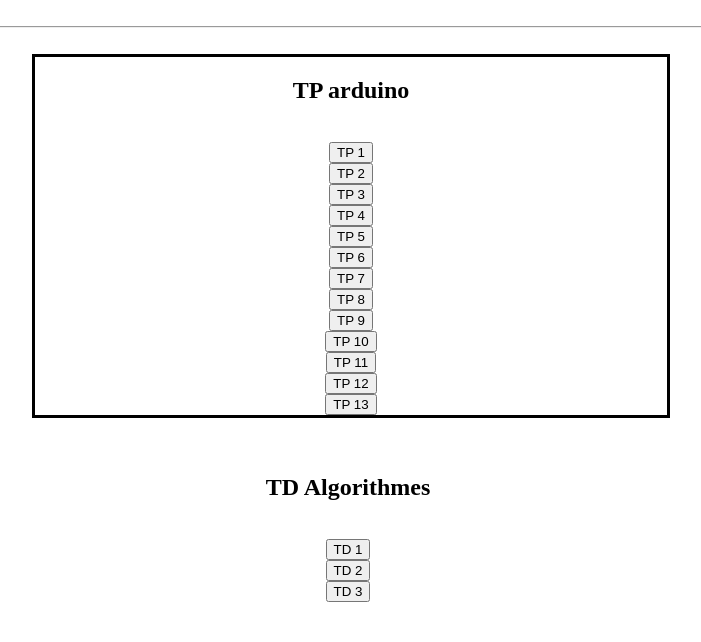
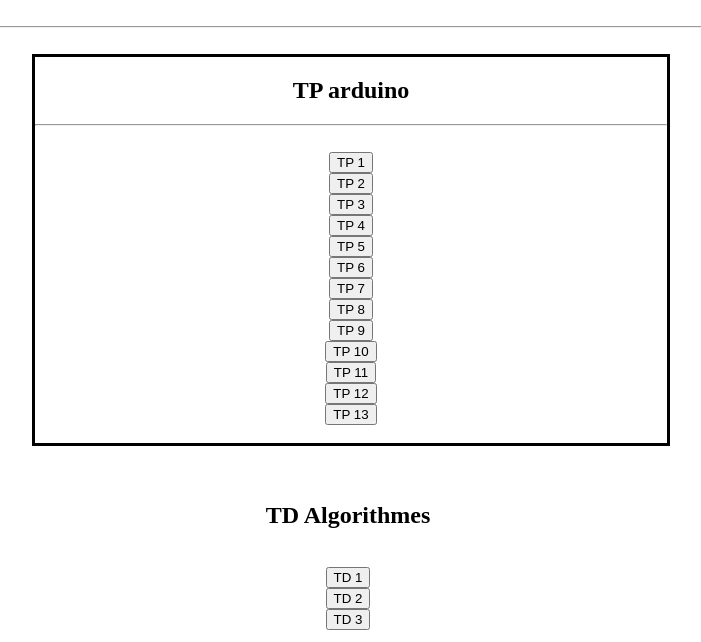
Before and after one commit to Travail1STI2D1/TP-IT, a plain HTML site: page index.html in a window 1280 px wide. Shown: the part 158-800 px from the top of the page, without its empty margins (292-993 px from the left). Drawn offline with Linux system fonts and the light colour scheme.

Commit message:
Update index.html

```diff
--- a/index.html
+++ b/index.html
@@ -11,6 +11,7 @@
         <br>
         <div class="cadre">
             <h2>TP arduino</h2>
+            <HR>
             <br>
             <a href="#"><button>TP 1</button></a><br>
             <a href="#"><button>TP 2</button></a><br>
@@ -25,6 +26,7 @@
             <a href="#"><button>TP 11</button></a><br>
             <a href="#"><button>TP 12</button></a><br>
             <a href="#"><button>TP 13</button></a><br>
+            <br>
         </div>
         <br>
         <br>
```
